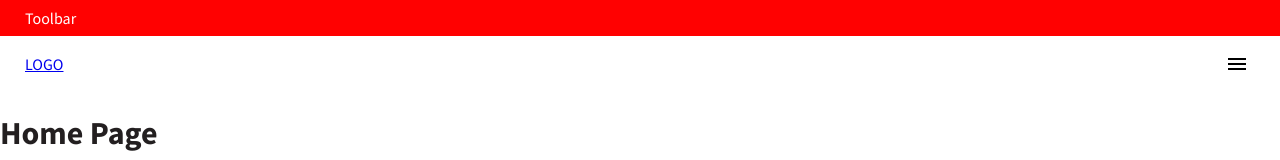
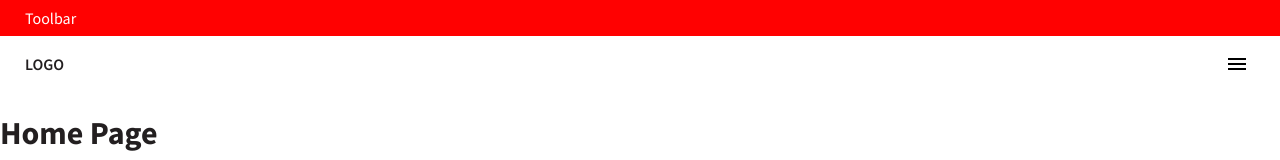
Before and after one commit to krystek77/react-website-client-side, a React (Create React App) app: page / in a window 1280 px wide. Shown: the top 160 px of the page. Built offline with nearby package versions, Linux system fonts and the light colour scheme.

Commit message:
add styles to logo text

```diff
--- a/src/components/Navigation/Navigation.css
+++ b/src/components/Navigation/Navigation.css
@@ -10,6 +10,15 @@
   position: relative;
   background-color: var(--light);
   z-index: 1;
+}
+/*
+ logo component
+*/
+
+.logo__text {
+  text-decoration: none;
+  color:var(--dark);
+  font-weight: 600;
 }
 .navbar__menu {
   display: block;
```
